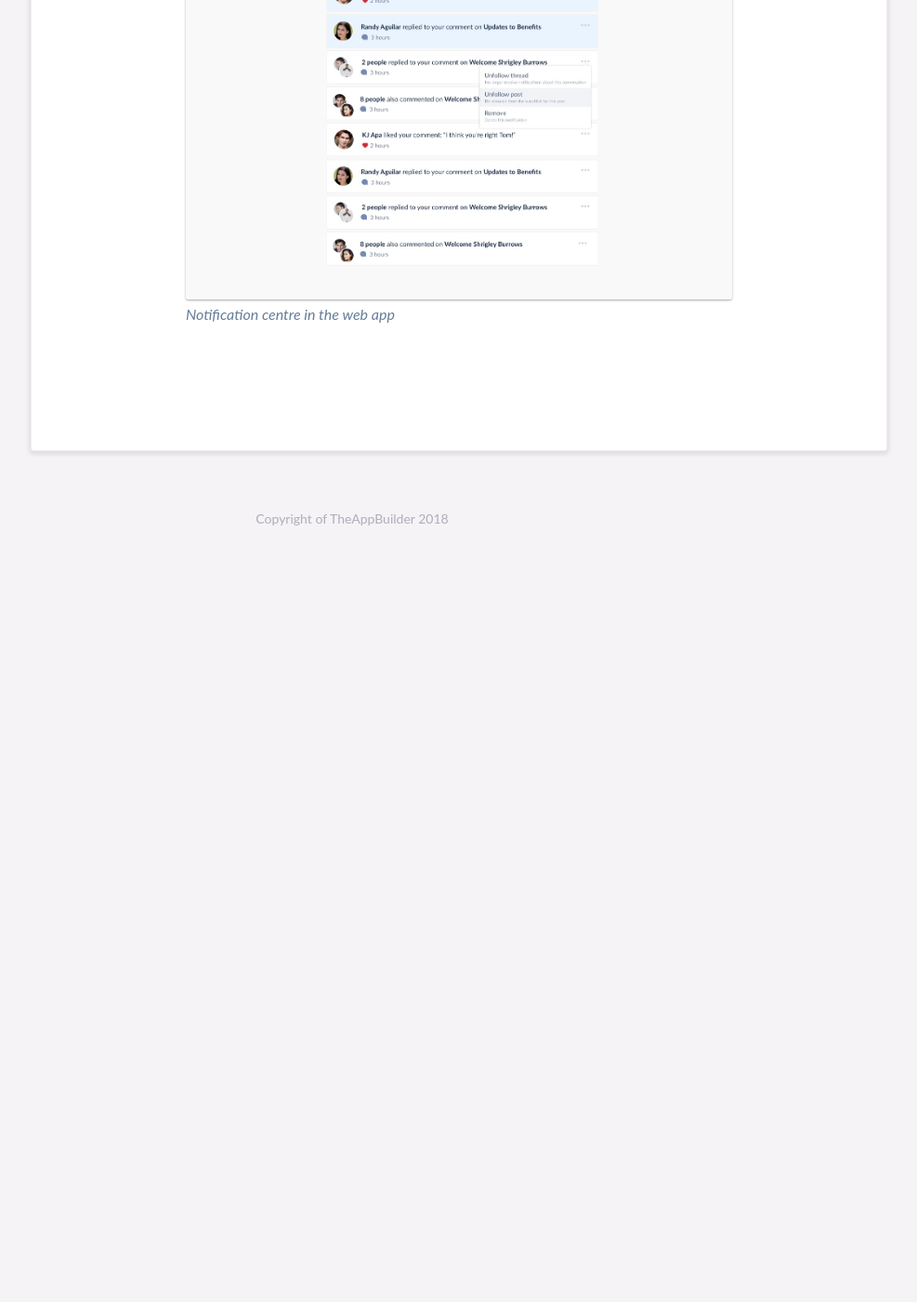
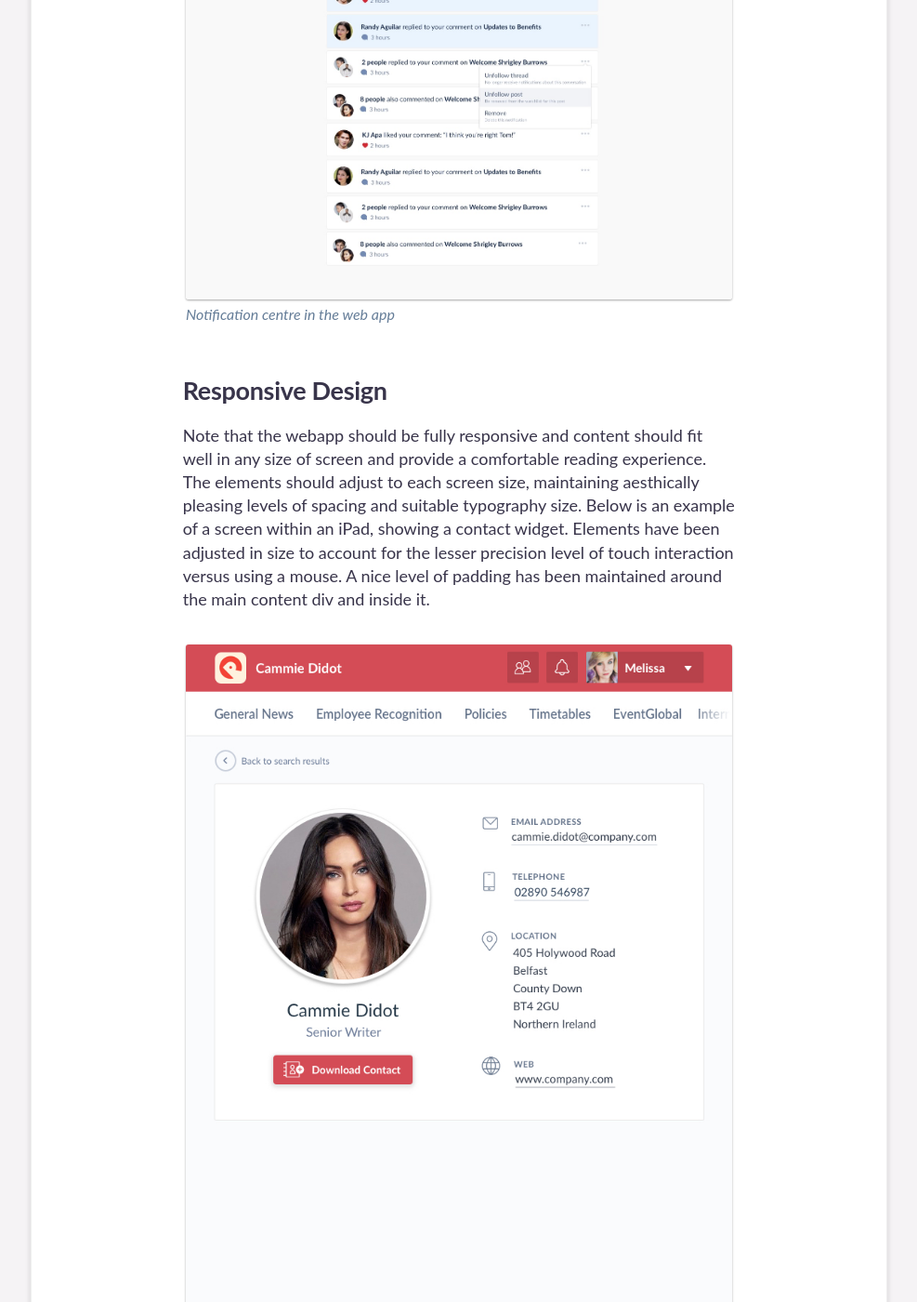
Before and after one commit to TheAppBuilderTeam/tab-pattern-library, a Jekyll site: the page built from webapp/page-layouts/index.html, in a window 1280 px wide and 1400 px high, scrolled down 2677 px. Shown: the whole window at 93% size, without its empty margins (261-1248 px from the left). Built offline with Jekyll 4.4.1, drawn with Linux system fonts in a browser that asks for light colours; some web fonts are replaced; before the commit the page ends 3307 px from its top, so only the background shows below that; some of the changed text lies outside the part shown.

Commit message:
web app content updates about tablets

```diff
--- a/webapp/navigation/index.html
+++ b/webapp/navigation/index.html
@@ -31,7 +31,7 @@
 <p>When using the webapp on a tablet device the content should adjust to fit the smaller screen, including the navigation bar. The white horizontal bar should stay in place, and the menu items should display along this bar like the desktop design. Less menu items will be in view on a tablet in portrait mode since the screens are typically smaller, however the user can pull over more items from right to access them. A white to clear gradient should be shown in the horizontal bar, overlaying the menu item links to indicate there are more links beyond the view. This should also be present on the left side too. <p>
 
 <div class="imageContainer imageContainer--one padding__50">
-	<img src="{{ site.baseurl }}/assets/images/webapp/examples/ipad-navigation.jpg" alt="T" class="last" /img>
+	<img src="{{ site.baseurl }}/assets/images/webapp/examples/ipad-navigation.jpg" alt="The webapp navigation shown on an iPad screen" class="last" /img>
 	<p class="caption">The tablet navigation</p>
 </div>
 
--- a/webapp/page-layouts/index.html
+++ b/webapp/page-layouts/index.html
@@ -34,3 +34,11 @@
 	<img src="{{ site.baseurl }}/assets/images/webapp/examples/notification-centre.jpg" alt="Notification Centre" /img>
 	<p class="caption">Notification centre in the web app</p>
 </div>
+
+<h2>Responsive Design</h2>
+<p>Note that the webapp should be fully responsive and content should fit well in any size of screen and provide a comfortable reading experience. The elements should adjust to each screen size, maintaining aesthically pleasing levels of spacing and suitable typography size. Below is an example of a screen within an iPad, showing a contact widget. Elements have been adjusted in size to account for the lesser precision level of touch interaction versus using a mouse. A nice level of padding has been maintained around the main content div and inside it. </p>
+
+<div class="imageContainer imageContainer--one padding__50">
+	<img src="{{ site.baseurl }}/assets/images/webapp/examples/ipad-contact.jpg" alt="iPad Contact Widget Page" /img>
+	<p class="caption">Spacing and typography should be adjusted to comfortably fit smaller screen sizes</p>
+</div>
```
